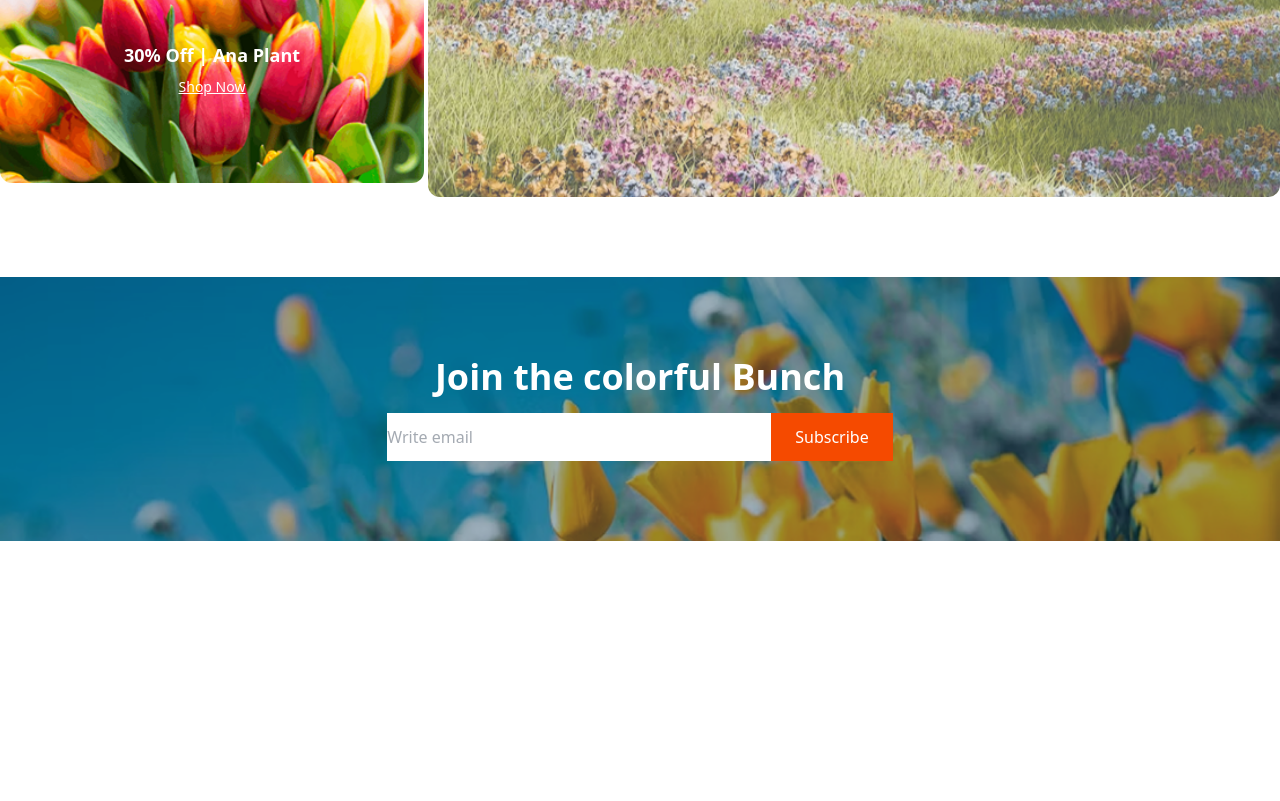
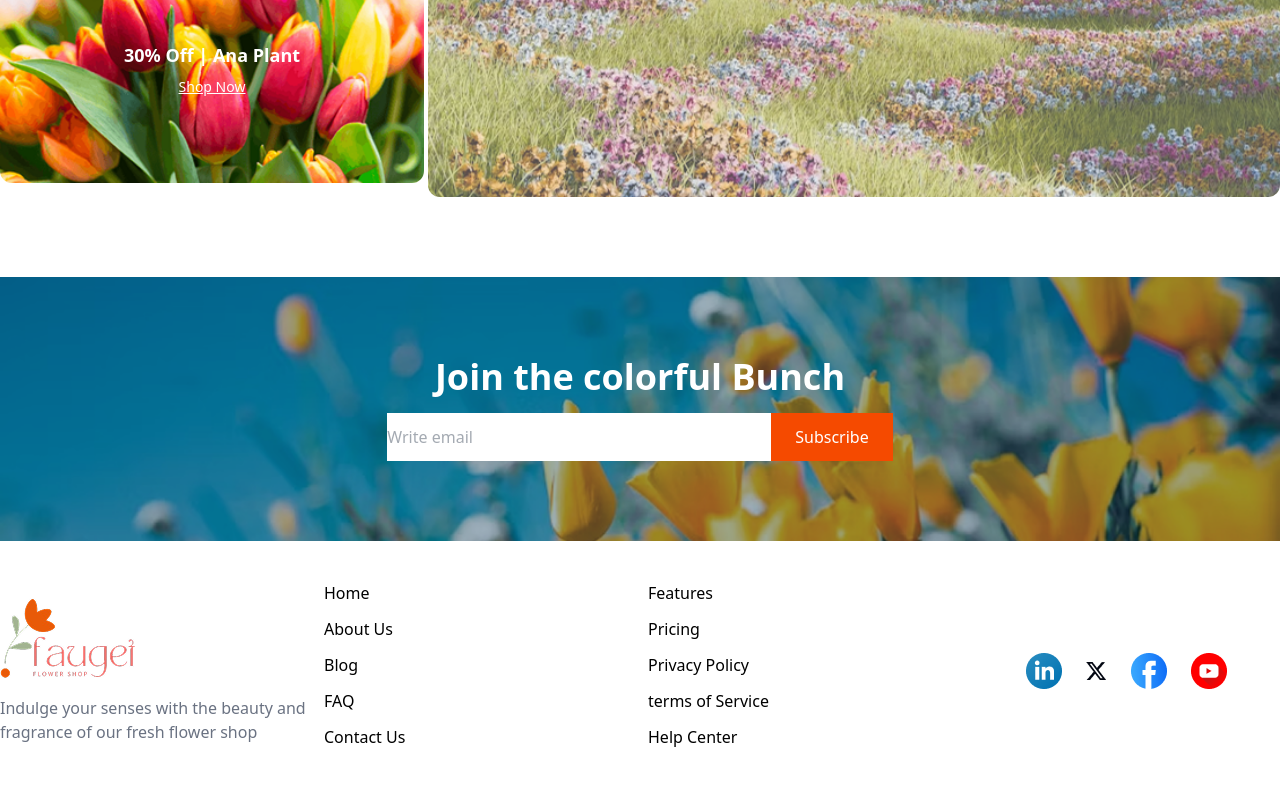
Before and after one commit to Uchchash346/Faugei-Flower-Shop, a plain HTML site: page index.html in a window 1280 px wide. Shown: the part 2764-3565 px from the top of the page. Before the commit the page ends 3305 px from the top, so only its background shows below. Drawn offline with nearby package versions, Linux system fonts and the light colour scheme; files whose address does not match are found by name.

Commit message:
Footer section complete

```diff
--- a/index.html
+++ b/index.html
@@ -264,6 +264,39 @@
         </form>
       </div>
     </main>
-    <footer></footer>
+    <!-- Footer -->
+    <footer class="grid grid-cols-4 gap-4 justify-center items-center py-10">
+      <div>
+        <img src="./assets/logo.png" alt="" class="pb-4" />
+        <p class="text-gray-500">
+          Indulge your senses with the beauty and fragrance of our fresh flower
+          shop
+        </p>
+      </div>
+      <div class="quick-links">
+        <ul>
+          <li><a href="#" class="">Home</a></li>
+          <li><a href="#" class="">About Us</a></li>
+          <li><a href="#" class="">Blog</a></li>
+          <li><a href="#" class="">FAQ</a></li>
+          <li><a href="#" class="">Contact Us</a></li>
+        </ul>
+      </div>
+      <div class="quick-links">
+        <ul>
+          <li><a href="#" class="">Features</a></li>
+          <li><a href="#" class="">Pricing</a></li>
+          <li><a href="#" class="">Privacy Policy</a></li>
+          <li><a href="#" class="">terms of Service</a></li>
+          <li><a href="#" class="">Help Center</a></li>
+        </ul>
+      </div>
+      <div class="flex gap-6 justify-center items-center place-content-between">
+        <a href="#" class=""><img src="./assets/icon-linkedin.png" alt="" /></a>
+        <a href="#" class=""><img src="./assets/icon-twitter.png" alt="" /></a>
+        <a href="#" class=""><img src="./assets/icon-facebook.png" alt="" /></a>
+        <a href="#" class=""><img src="./assets/icon-youtube.png" alt="" /></a>
+      </div>
+    </footer>
   </body>
 </html>
--- a/style.css
+++ b/style.css
@@ -25,16 +25,22 @@
   padding-top: 10px;
 }
 
+/* Newsletter section */
 .newsletter-section {
   background-image: url("./assets/news-letter-bg.png");
   background-repeat: no-repeat;
   background-size: cover;
 }
 
-.subscribe-form{
-    width: 830px;
-    justify-content: center;
-    align-items: center;
-    margin: auto;
-    display: flex;
+.subscribe-form {
+  width: 830px;
+  justify-content: center;
+  align-items: center;
+  margin: auto;
+  display: flex;
 }
+
+/* Footer */
+.quick-links ul li {
+  padding-bottom: 12px;
+}
```
